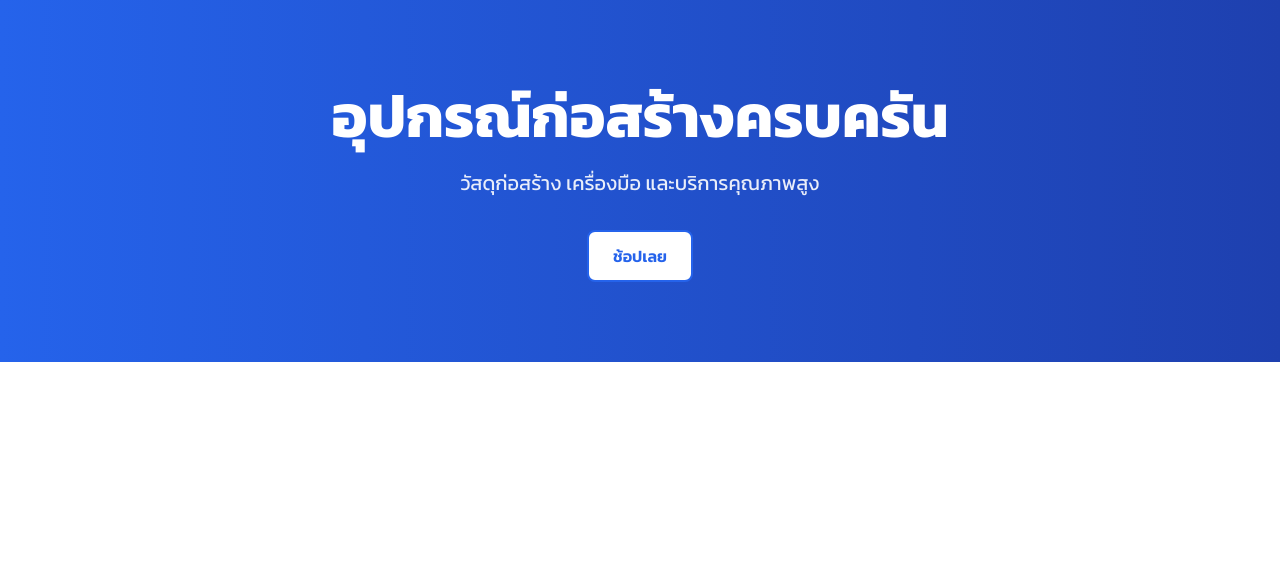
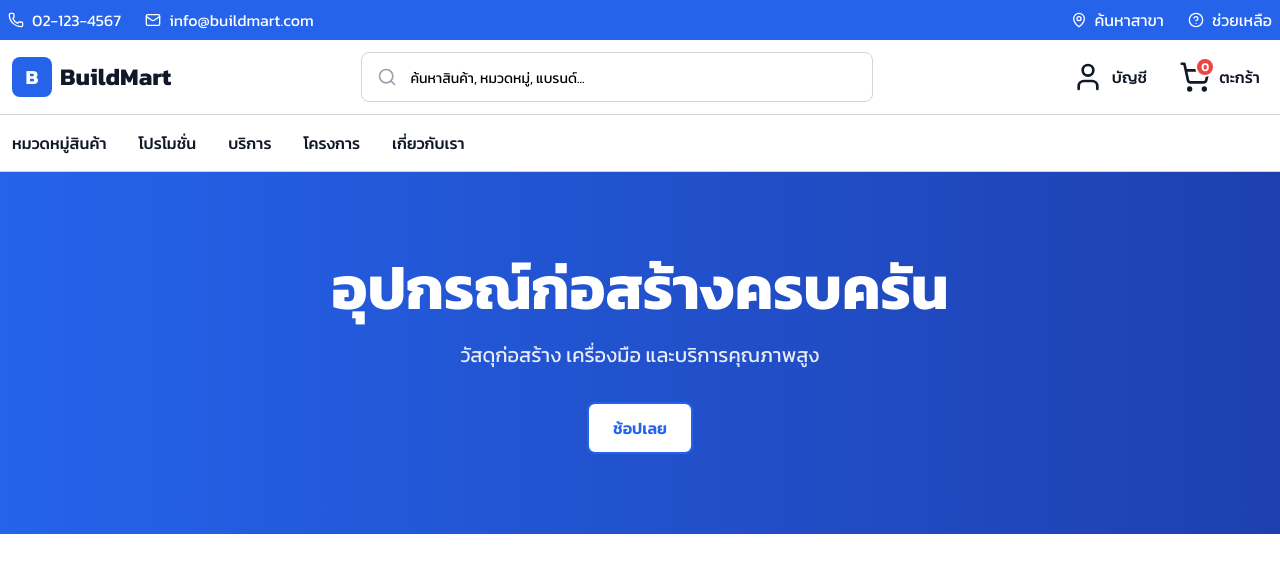
Before and after one commit to ratchaphong/buildmart-frontend, a Next.js app: page / in a window 1280 px wide. Shown: the top 572 px of the page. Built offline with nearby package versions, Linux system fonts and the light colour scheme.

Commit message:
เพิ่มส่วน header section

```diff
--- a/app/(main)/homepage.css
+++ b/app/(main)/homepage.css
@@ -1,8 +1,211 @@
 @layer components {
   /* Homepage Container */
   .homepage-container {
+    width: 100vw;
     min-height: 100vh;
     background-color: var(--background);
+  }
+
+  /* Header Section */
+  .header-section {
+    background-color: var(--bg-white);
+    box-shadow: 0 1px 3px rgba(0, 0, 0, 0.1);
+    border-bottom: 1px solid var(--border-gray);
+  }
+
+  .header-content {
+    width: 100%;
+  }
+
+  /* Top Bar */
+  .header-top-bar {
+    background-color: var(--primary);
+    color: var(--text-white);
+    padding: 0.5rem;
+    display: flex;
+    justify-content: space-between;
+    align-items: center;
+  }
+
+  .header-top-left {
+    display: flex;
+    gap: 1.5rem;
+  }
+
+  .header-top-right {
+    display: flex;
+    gap: 1.5rem;
+  }
+
+  .contact-item {
+    display: flex;
+    align-items: center;
+    gap: 0.5rem;
+  }
+
+  .contact-icon {
+    width: 1rem;
+    height: 1rem;
+  }
+
+  .top-link {
+    display: flex;
+    align-items: center;
+    gap: 0.5rem;
+    color: var(--text-white);
+    text-decoration: none;
+    transition: opacity 0.2s ease;
+  }
+
+  .top-link:hover {
+    opacity: 0.8;
+  }
+
+  .top-link-icon {
+    width: 1rem;
+    height: 1rem;
+  }
+
+  /* Main Header */
+  .header-main {
+    display: flex;
+    align-items: center;
+    justify-content: space-between;
+    padding: 0.75rem;
+  }
+
+  /* Logo */
+  .header-logo {
+    display: flex;
+    align-items: center;
+    gap: 0.5rem;
+  }
+
+  .logo-icon {
+    width: 2.5rem;
+    height: 2.5rem;
+    background-color: var(--primary);
+    color: var(--text-white);
+    border-radius: 0.5rem;
+    display: flex;
+    align-items: center;
+    justify-content: center;
+    font-weight: 700;
+    font-size: 1.25rem;
+  }
+
+  .logo-text {
+    font-size: 1.5rem;
+    font-weight: 700;
+    color: var(--text-primary);
+  }
+
+  /* Search Bar */
+  .header-search {
+    flex: 1;
+    max-width: 32rem;
+    margin: 0 2rem;
+  }
+
+  .search-input-wrapper {
+    position: relative;
+    display: flex;
+    align-items: center;
+  }
+
+  .search-icon {
+    position: absolute;
+    left: 1rem;
+    width: 1.25rem;
+    height: 1.25rem;
+    color: var(--text-muted);
+    z-index: 1;
+  }
+
+  .search-input {
+    padding: 0.75rem 1rem 0.75rem 3rem;
+  }
+
+  .search-button-icon {
+    width: 1rem;
+    height: 1rem;
+    color: var(--text-white);
+  }
+
+  /* Right Actions */
+  .header-actions {
+    display: flex;
+    align-items: center;
+    gap: 1rem;
+  }
+
+  .action-link {
+    display: flex;
+    align-items: center;
+    gap: 0.5rem;
+    color: var(--text-primary);
+    text-decoration: none;
+    font-weight: 500;
+    padding: 0.5rem;
+    border-radius: 0.375rem;
+    transition: all 0.2s ease;
+  }
+
+  .action-link:hover {
+    color: var(--primary);
+    background-color: var(--primary-light);
+  }
+
+  .action-icon {
+    width: 2rem;
+    height: 2rem;
+  }
+
+  .cart-link {
+    position: relative;
+  }
+
+  .cart-icon-wrapper {
+    position: relative;
+    display: flex;
+    align-items: center;
+  }
+
+  .cart-count {
+    position: absolute;
+    top: -0.25rem;
+    right: -0.25rem;
+    background-color: var(--border-red);
+    color: var(--text-white);
+    font-size: 0.75rem;
+    font-weight: 600;
+    border-radius: 50%;
+    width: 1.25rem;
+    height: 1.25rem;
+    display: flex;
+    align-items: center;
+    justify-content: center;
+    border: 2px solid var(--bg-white);
+    min-width: 1.25rem;
+    z-index: 10;
+  }
+
+  /* Navigation Menu */
+  .header-nav {
+    display: flex;
+    gap: 2rem;
+    padding: 1rem 0.75rem;
+    border-top: 1px solid var(--border-gray);
+  }
+
+  .header-nav a {
+    color: var(--text-primary);
+    text-decoration: none;
+    font-weight: 500;
+  }
+
+  .header-nav a:hover {
+    color: var(--primary);
   }
 
   /* Hero Section */
--- a/app/(main)/page.tsx
+++ b/app/(main)/page.tsx
@@ -1,6 +1,15 @@
 "use client";
 
 import { useHomePage } from "./useHomePage";
+import {
+  Search,
+  User,
+  ShoppingCart,
+  MapPin,
+  Phone,
+  Mail,
+  HelpCircle,
+} from "lucide-react";
 import "./homepage.css";
 
 export default function HomePage() {
@@ -9,6 +18,79 @@ export default function HomePage() {
 
   return (
     <div className="homepage-container">
+      {/* Header Section */}
+      <header className="header-section">
+        <div className="header-content">
+          {/* Top Bar */}
+          <div className="header-top-bar">
+            <div className="header-top-left">
+              <div className="contact-item">
+                <Phone className="contact-icon" />
+                <span>02-123-4567</span>
+              </div>
+              <div className="contact-item">
+                <Mail className="contact-icon" />
+                <span>info@buildmart.com</span>
+              </div>
+            </div>
+            <div className="header-top-right">
+              <a href="/stores" className="top-link">
+                <MapPin className="top-link-icon" />
+                <span>ค้นหาสาขา</span>
+              </a>
+              <a href="/help" className="top-link">
+                <HelpCircle className="top-link-icon" />
+                <span>ช่วยเหลือ</span>
+              </a>
+            </div>
+          </div>
+
+          {/* Main Header */}
+          <div className="header-main">
+            {/* Logo */}
+            <div className="header-logo">
+              <div className="logo-icon">B</div>
+              <span className="logo-text">BuildMart</span>
+            </div>
+
+            {/* Search Bar */}
+            <div className="header-search">
+              <div className="search-input-wrapper">
+                <Search className="search-icon" />
+                <input
+                  type="text"
+                  placeholder="ค้นหาสินค้า, หมวดหมู่, แบรนด์..."
+                  className="search-input"
+                />
+              </div>
+            </div>
+            {/* Right Actions */}
+            <div className="header-actions">
+              <a href="/login" className="action-link">
+                <User className="action-icon" />
+                <span>บัญชี</span>
+              </a>
+              <a href="/cart" className="action-link cart-link">
+                <div className="cart-icon-wrapper">
+                  <ShoppingCart className="action-icon" />
+                  <span className="cart-count">0</span>
+                </div>
+                <span>ตะกร้า</span>
+              </a>
+            </div>
+          </div>
+
+          {/* Navigation Menu */}
+          <nav className="header-nav">
+            <a href="/categories">หมวดหมู่สินค้า</a>
+            <a href="/promotions">โปรโมชั่น</a>
+            <a href="/services">บริการ</a>
+            <a href="/projects">โครงการ</a>
+            <a href="/about">เกี่ยวกับเรา</a>
+          </nav>
+        </div>
+      </header>
+
       {/* Hero Section */}
       <section className="hero-section">
         <div className="hero-content">
--- a/app/globals.css
+++ b/app/globals.css
@@ -40,6 +40,18 @@
     --background: #0a0a0a;
     --foreground: #ededed;
   }
+}
+
+/* Global Reset */
+* {
+  box-sizing: border-box;
+}
+
+html,
+body {
+  margin: 0;
+  padding: 0;
+  width: 100%;
 }
 
 body {
```
